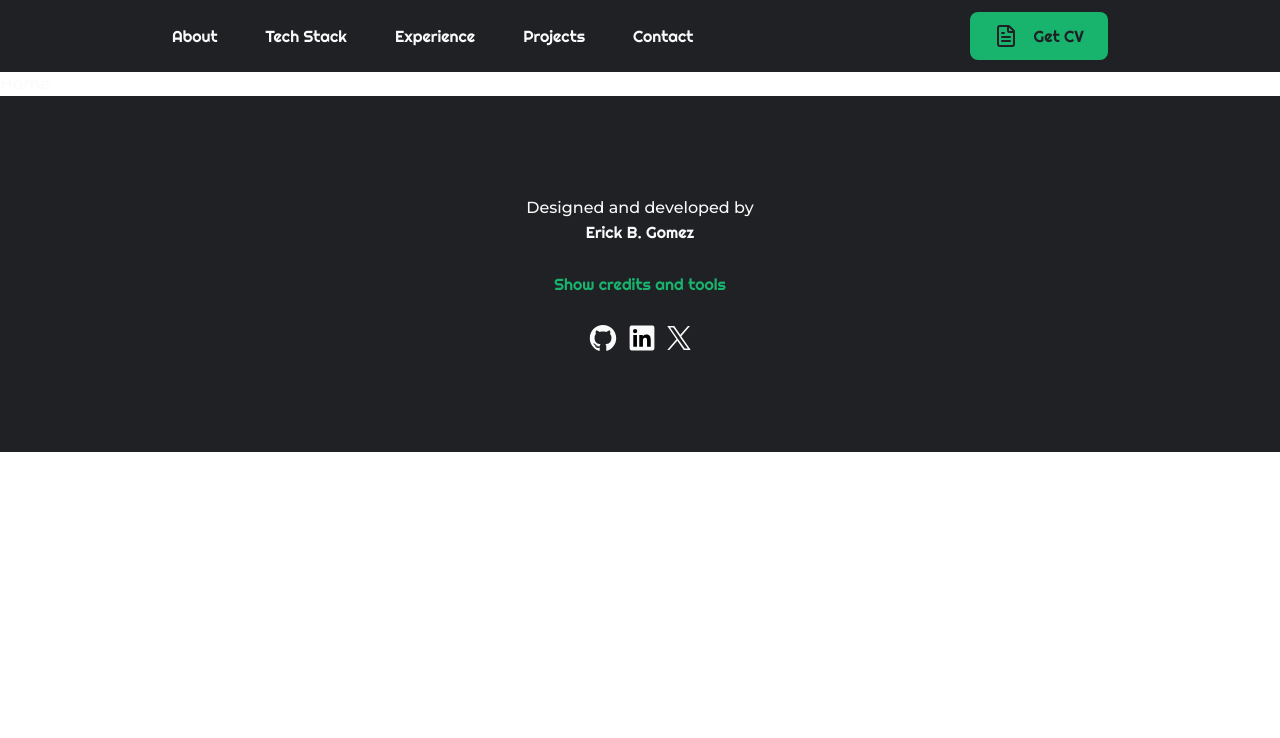
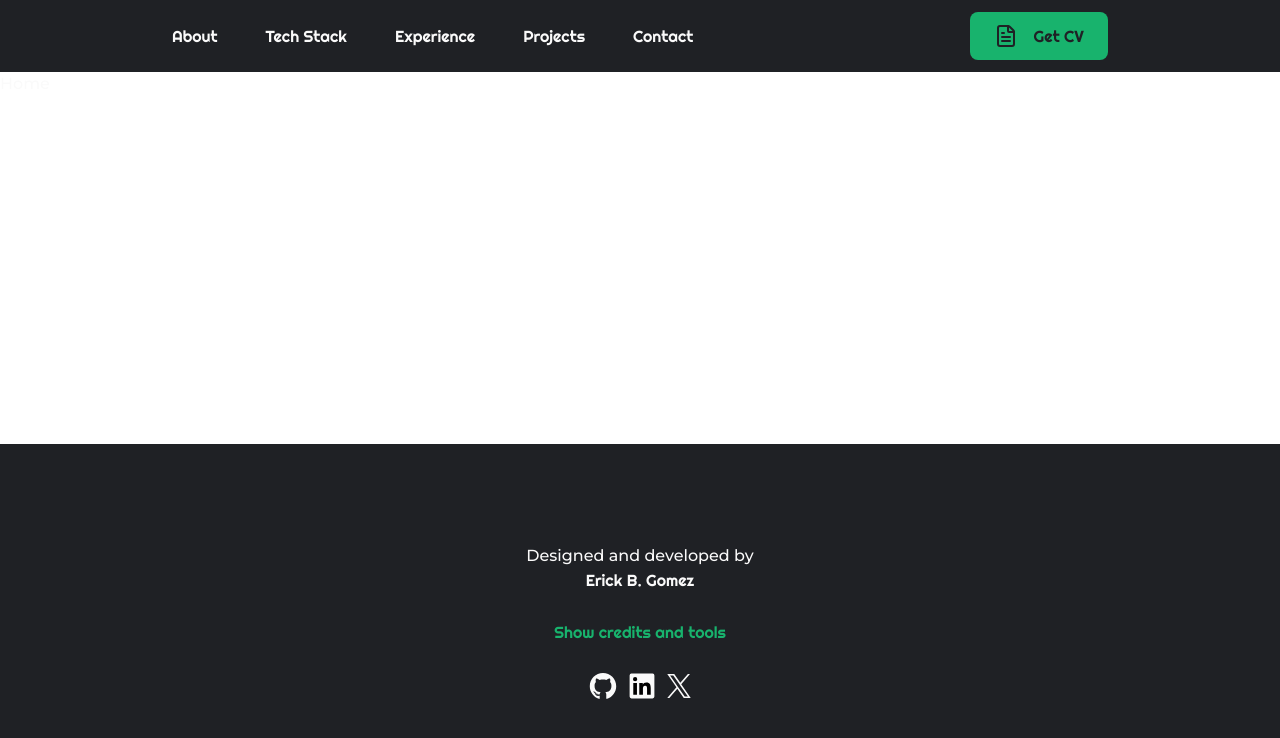
Before and after one commit to ErickBGomez/portfolio, a React app: page / in a window 1280 px wide. Shown: the top 738 px of the page. Built offline with nearby package versions, Linux system fonts and the light colour scheme; the HTML template or start-up script is replaced by a standard one.

Commit message:
refactor: Set page min height to current screen size

```diff
--- a/src/layout/Layout.tsx
+++ b/src/layout/Layout.tsx
@@ -4,9 +4,9 @@ import Footer from "../common/components/footer/Footer";
 
 const Layout = () => {
   return (
-    <div>
+    <div className="flex flex-col min-h-screen">
       <Header />
-      <main>
+      <main className="flex-1">
         <Outlet />
       </main>
       <Footer />
```
